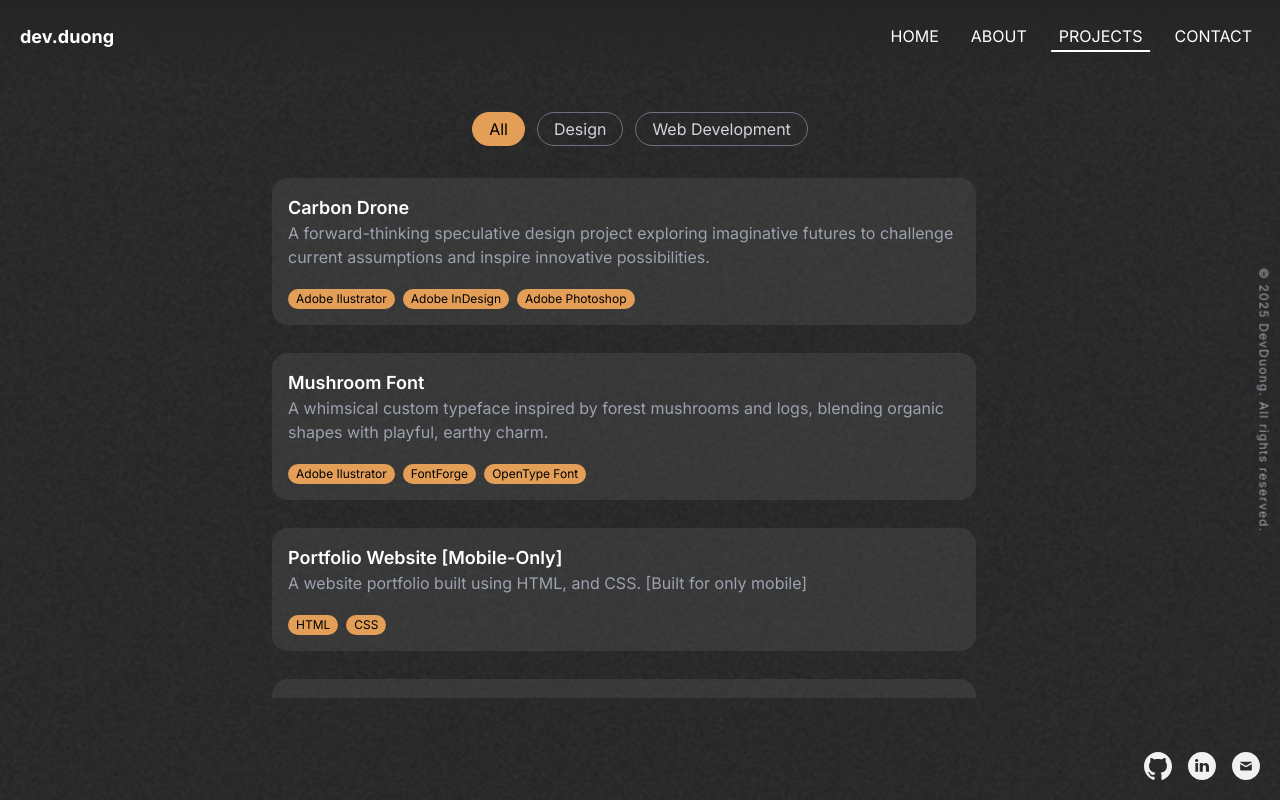
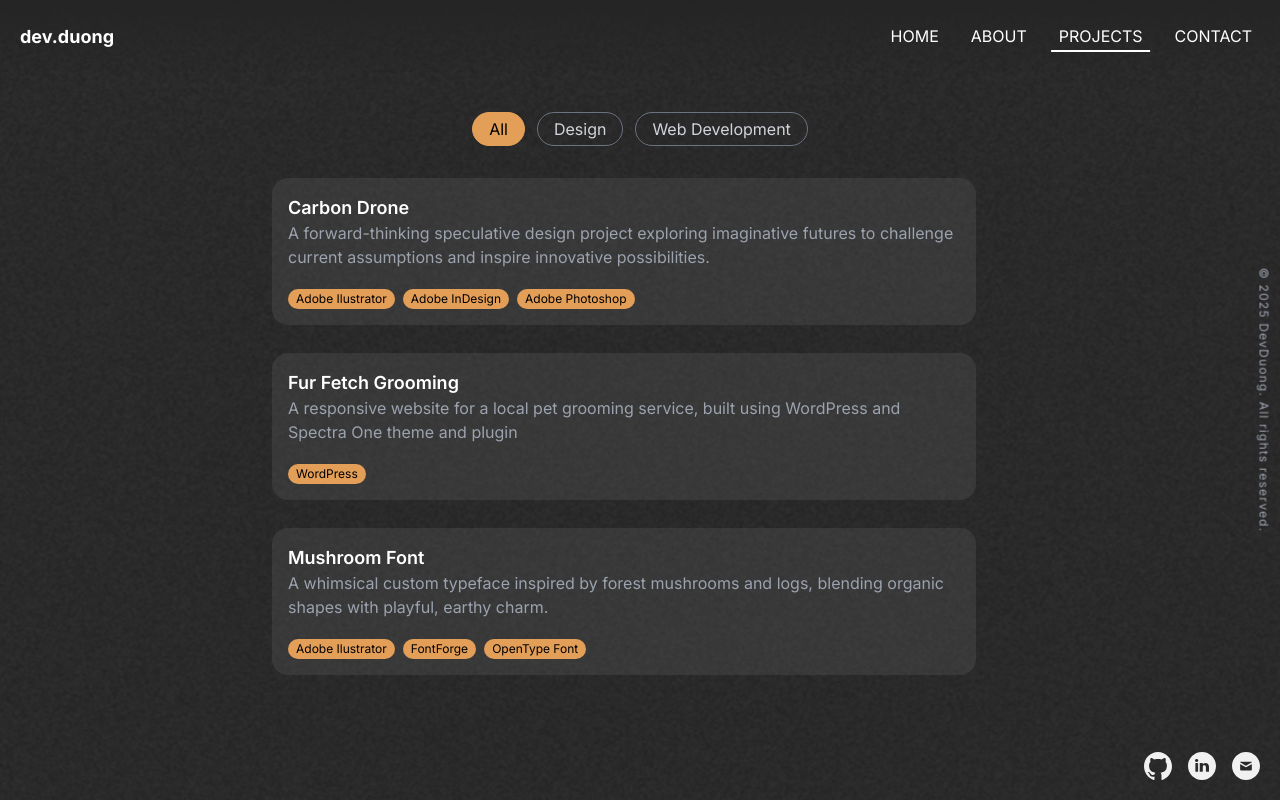
Before and after one commit to dev-duong/dev-duong.github.io, a React (Create React App) app: page /projects in a window 1280 px wide. Built offline with nearby package versions, Linux system fonts and the light colour scheme.

Commit message:
Added FFG to projects

```diff
--- a/src/pages/data/ProjectData.js
+++ b/src/pages/data/ProjectData.js
@@ -60,6 +60,15 @@ const projectsData = [
       "A Static portfolio website built using HTML and CSS adhering to the requirements of Web Content Accessibility Guidelines (WCAG)",
     techStack: ["HTML", "CSS"],
     link: "https://dev-duong.github.io/Resposive-Travel-Website",
+  },
+  // Fur Fetch Grooming
+  {
+    category: "Web Development",
+    title: "Fur Fetch Grooming",
+    description:
+      "A responsive website for a local pet grooming service, built using WordPress and Spectra One theme and plugin",
+    techStack: ["WordPress"],
+    link: "https://furfetchgrooming.infinityfree.me",
   },
   // Linktree
   {
```
